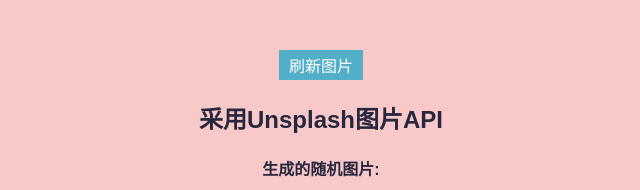
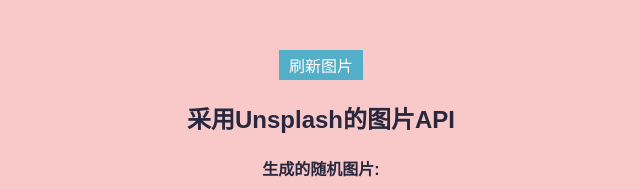
Before and after one commit to cvbnnnnnbvc/demo, a plain HTML site: page pic.html in a window 1280 px wide. Shown: the top 190 px of the page, without its empty margins (319-959 px from the left). Drawn offline with Linux system fonts and the light colour scheme; no server answers.

Commit message:
Update pic.html

```diff
--- a/pic.html
+++ b/pic.html
@@ -2,6 +2,7 @@
 <html>
 <head>
     <title>随机图片</title>
+    <meta name="viewport" content="width=device-width, initial-scale=1, maximum-scale=1, user-scalable=no">
     <style>
         /* 样式可根据需要进行修改 */
         body {
@@ -30,7 +31,7 @@
 </head>
 <body>
     <button onclick="refreshPage()">刷新图片</button>
-    <h2>采用Unsplash图片API</h2>
+    <h2>采用Unsplash的图片API</h2>
     <h4>生成的随机图片:</h4>
     <img id="randomImage" src="" alt="加载中..">
     <br>
```
Lines whose indentation alone changed are shown as unchanged.
